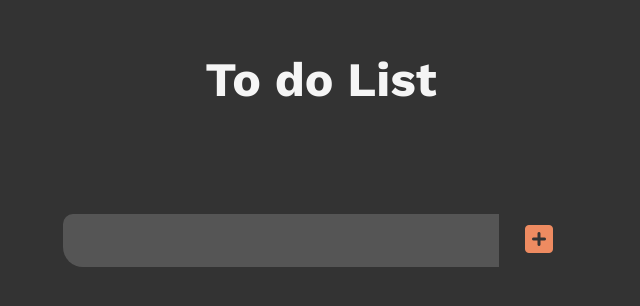
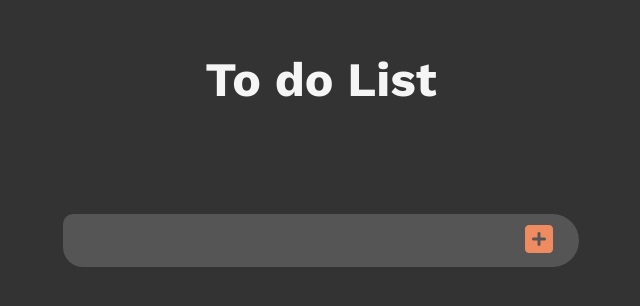
Before and after one commit to tanaymo7/Javascript, a plain HTML site: page to-do/index.html in a window 1280 px wide. Shown: the whole page, without its empty margins (319-959 px from the left). Drawn offline with nearby package versions, Linux system fonts and the light colour scheme.

Commit message:
updated readme

```diff
--- a/to-do/script.js
+++ b/to-do/script.js
@@ -1,6 +1,7 @@
 const todoInputs = document.querySelector(".todo-inputs");
 const todoButton = document.querySelector(".todo-button");
 const todoList = document.querySelector(".todo-list");
+
 
 todoButton.addEventListener("click", addTask);
 todoList.addEventListener("click", deleteTask);
--- a/to-do/style.css
+++ b/to-do/style.css
@@ -40,7 +40,7 @@ form button {
   border-radius: 0 30px 30px 0;
   width: 5rem;
   color: rgb(238, 139, 97);
-  background: transparent;
+  background: #555;
   cursor: pointer;
   transition: all 0.3s ease;
 }
@@ -48,7 +48,6 @@ form button {
 form button:hover {
   color: white;
   background: rgb(238, 139, 97);
-  transform: scale(1.1);
 }
 input:focus {
   outline: none;
```
Also changed, not shown: assets/todo.gif (added), 1 other file.
